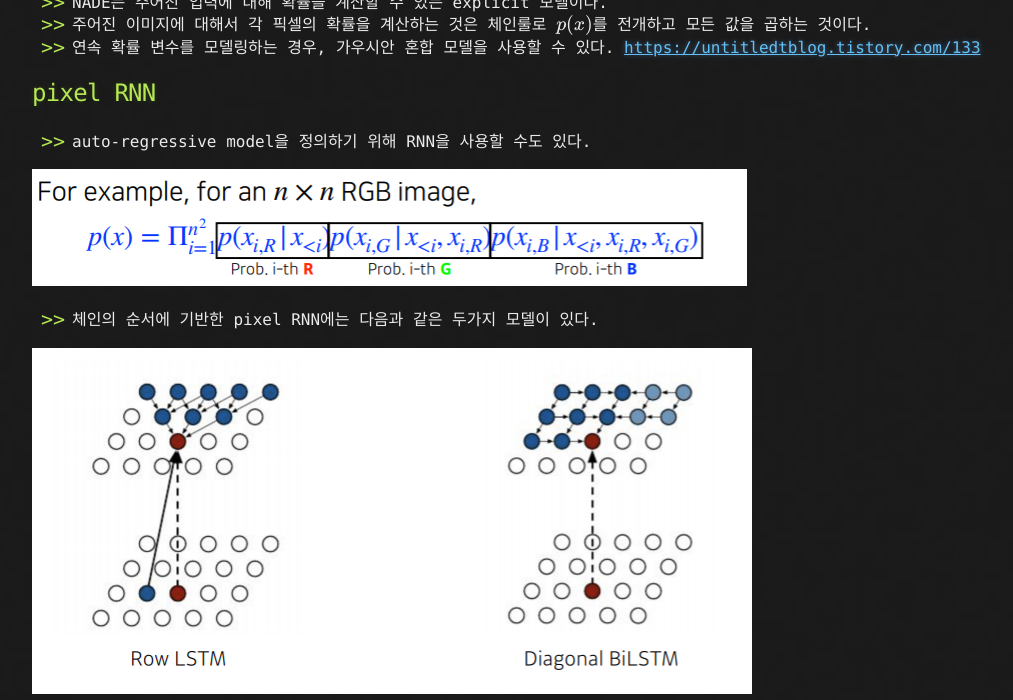
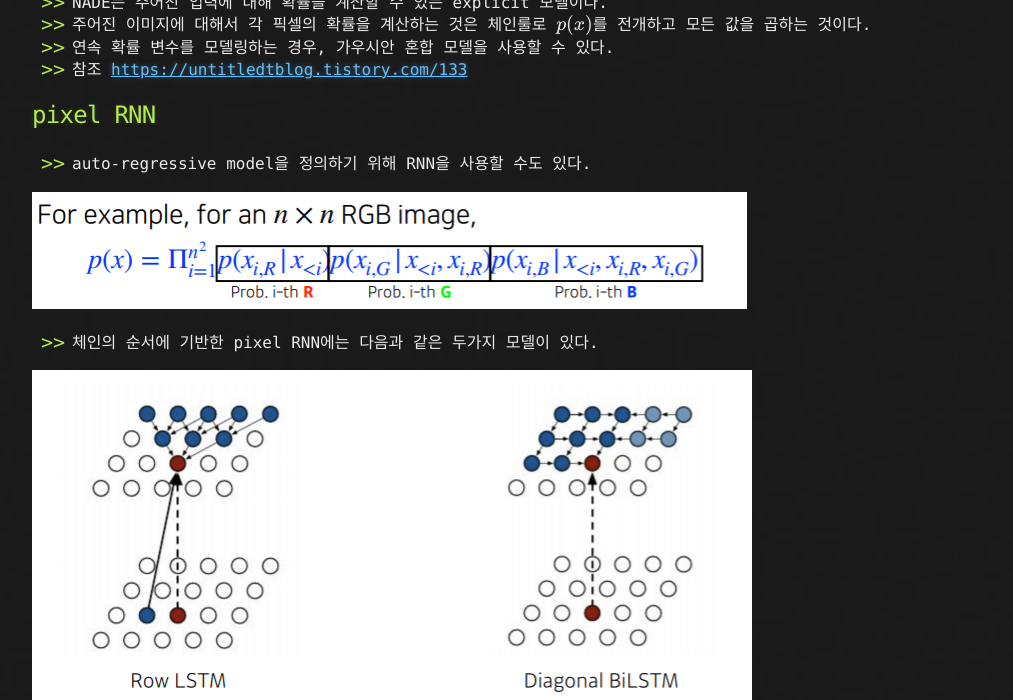
Before and after one commit to CodeNinja1126/CodeNinja1126.github.io, a Jekyll site: the page built from _posts/2021-02-14-029.md, in a window 1280 px wide and 900 px high, scrolled down 2822 px, cut to the strip 200-900 px from the top of the window. Shown: the whole strip, without its empty margins (108-1121 px from the left). Built offline with Jekyll 4.4.1, drawn with Linux system fonts in a browser that asks for light colours; formulas are drawn with MathJax 3.

Commit message:
Update 2021-02-14-029.md

```diff
--- a/_posts/2021-02-14-029.md
+++ b/_posts/2021-02-14-029.md
@@ -51,7 +51,8 @@
 ![Untitled%204.png](/images/2021-02-14/Untitled%204.png)
 - NADE는 주어진 입력에 대해 확률을 계산할 수 있는 explicit 모델이다.
 - 주어진 이미지에 대해서 각 픽셀의 확률을 계산하는 것은 체인룰로 $p(x)$를 전개하고 모든 값을 곱하는 것이다.
-- 연속 확률 변수를 모델링하는 경우, 가우시안 혼합 모델을 사용할 수 있다. [https://untitledtblog.tistory.com/133](https://untitledtblog.tistory.com/133)
+- 연속 확률 변수를 모델링하는 경우, 가우시안 혼합 모델을 사용할 수 있다.
+- 참조 [https://untitledtblog.tistory.com/133](https://untitledtblog.tistory.com/133)
 
 ## pixel RNN
 
@@ -78,7 +79,8 @@
 - 하지만 우리는 Posterior가 무엇인지도 모르는데 어떻게 Variantional distribution을 찾을 것인가
 
 ![Untitled%208.png](/images/2021-02-14/Untitled%208.png)
-- ELBO(evidence lower bound)를 이용할 수 있다. [https://hugrypiggykim.com/2018/09/07/variational-autoencoder와-elboevidence-lower-bound/](https://hugrypiggykim.com/2018/09/07/variational-autoencoder%EC%99%80-elboevidence-lower-bound/)
+- ELBO(evidence lower bound)를 이용할 수 있다.
+- 참조 [https://hugrypiggykim.com/2018/09/07/variational-autoencoder와-elboevidence-lower-bound/](https://hugrypiggykim.com/2018/09/07/variational-autoencoder%EC%99%80-elboevidence-lower-bound/)
 
 ![Untitled%209.png](/images/2021-02-14/Untitled%209.png)
 ### Variational Auto-encoder의 주요 한계
```
